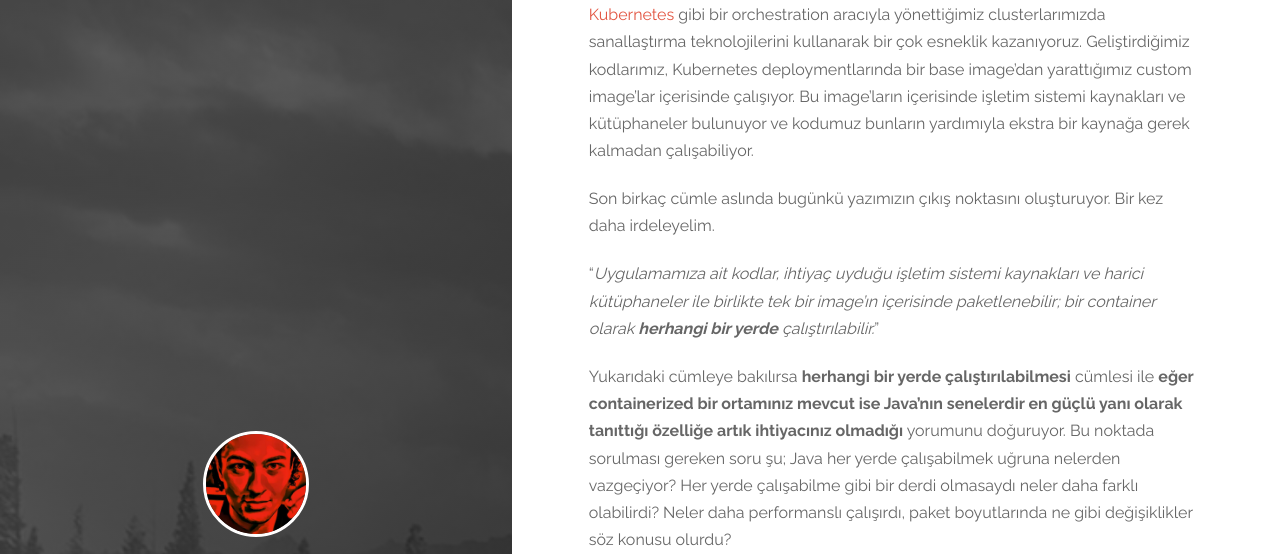
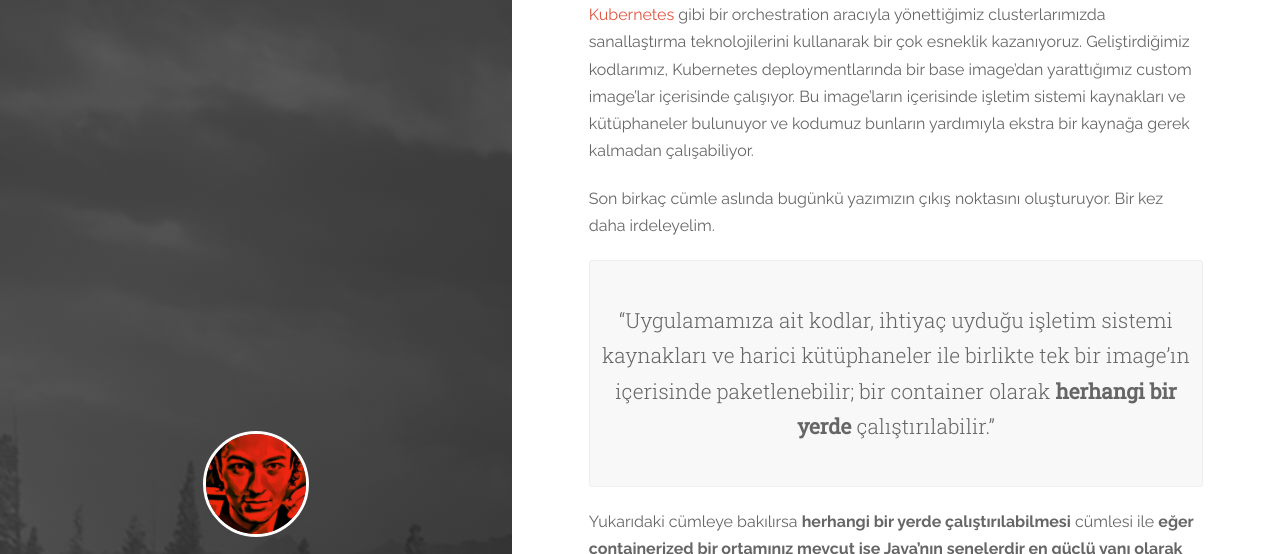
Before and after one commit to pozerank/pozerank.github.io, a Jekyll site: the page built from _posts/2019-08-15-Spring-ve-Java-Hantal-Mi-GraalVM-ve-Quarkus-Inceleme.markdown, in a window 1280 px wide and 1400 px high, scrolled down 2102 px. Shown: the top 554 px of the window. Built offline with Jekyll 4.4.1, drawn with Linux system fonts in a browser that asks for light colours; comment, search, counter and statistics services are not loaded; some of the changed text lies outside the part shown; grey boxes are pictures that could not be loaded.

```diff
--- a/_posts/2019-08-15-Spring-ve-Java-Hantal-Mi-GraalVM-ve-Quarkus-Inceleme.markdown
+++ b/_posts/2019-08-15-Spring-ve-Java-Hantal-Mi-GraalVM-ve-Quarkus-Inceleme.markdown
@@ -33,7 +33,7 @@
 
 Son birkaç cümle aslında bugünkü yazımızın çıkış noktasını oluşturuyor. Bir kez daha irdeleyelim.
 
-"*Uygulamamıza ait kodlar, ihtiyaç uyduğu işletim sistemi kaynakları ve harici kütüphaneler ile birlikte tek bir image’ın içerisinde paketlenebilir; bir container olarak **herhangi bir yerde** çalıştırılabilir.*"
+>"Uygulamamıza ait kodlar, ihtiyaç uyduğu işletim sistemi kaynakları ve harici kütüphaneler ile birlikte tek bir image’ın içerisinde paketlenebilir; bir container olarak **herhangi bir yerde** çalıştırılabilir."
 
 Yukarıdaki cümleye bakılırsa **herhangi bir yerde çalıştırılabilmesi** cümlesi ile **eğer containerized bir ortamınız mevcut ise Java’nın senelerdir en güçlü yanı olarak tanıttığı özelliğe artık ihtiyacınız olmadığı** yorumunu doğuruyor. Bu noktada sorulması gereken soru şu; Java her yerde çalışabilmek uğruna nelerden vazgeçiyor? Her yerde çalışabilme gibi bir derdi olmasaydı neler daha farklı olabilirdi? Neler daha performanslı çalışırdı, paket boyutlarında ne gibi değişiklikler söz konusu olurdu?
 
--- a/_sass/uno.scss
+++ b/_sass/uno.scss
@@ -994,7 +994,6 @@
 	border-radius: 3px;
 	font-family: "Roboto Slab", serif;
 	font-weight: lighter;
-	font-style: italic;
 	font-size: 1.3em;
 	text-align: center; }
 	blockquote p:last-child {
```
Also changed, not shown: other parts of _posts/2019-08-15-Spring-ve-Java-Hantal-Mi-GraalVM-ve-Quarkus-Inceleme.markdown (+2 -2 lines).
